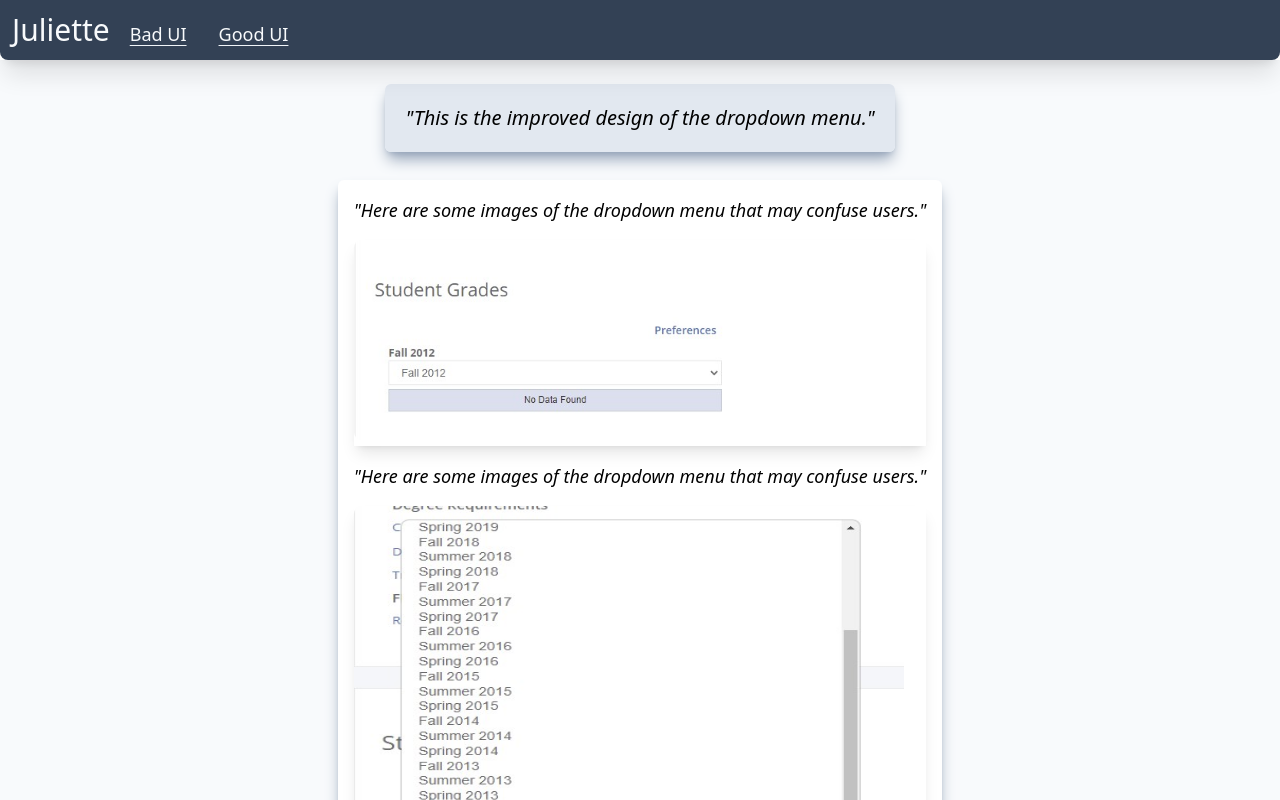
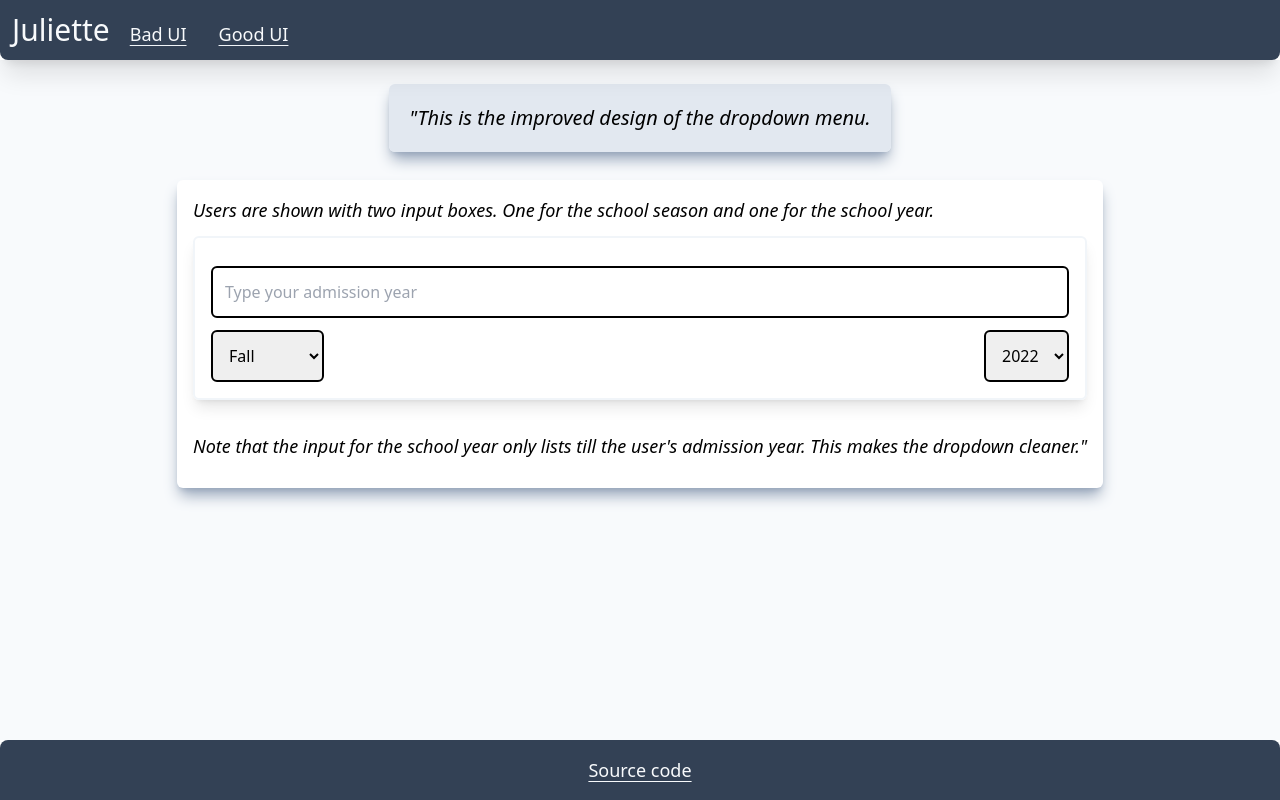
Before and after one commit to KhoiUna/cis-juliette, a Next.js app: page /good-ui in a window 1280 px wide. Shown: the top 800 px of the page. Built offline with nearby package versions, Linux system fonts and the light colour scheme.

Commit message:
update UI

```diff
--- /dev/null
+++ b/components/Dropdown.tsx
@@ -0,0 +1,36 @@
+import { DropdownProps } from "../types/types";
+
+const Dropdown = ({ admissionYear }: DropdownProps) => {
+  const currentYear = new Date().getFullYear();
+  const yearDifference = currentYear - admissionYear;
+  const yearArray = new Array(yearDifference + 1).fill(null);
+
+  return (
+    <>
+      <select
+        className="border-2 border-black rounded-md p-3"
+        name="season"
+        id="season"
+      >
+        <option value="Fall">Fall</option>
+        <option value="Winter">Winter</option>
+        <option value="Spring">Spring</option>
+        <option value="Summer">Summer</option>
+      </select>
+
+      <select
+        className="border-2 border-black rounded-md p-3"
+        name="year"
+        id="year"
+      >
+        {yearArray.map((item, index) => (
+          <option key={index} value="Fall">
+            {currentYear - index}
+          </option>
+        ))}
+      </select>
+    </>
+  );
+};
+
+export default Dropdown;
--- /dev/null
+++ b/components/YearInput.tsx
@@ -0,0 +1,16 @@
+import { YearInputProps } from "../types/types";
+
+const YearInput = ({ handleChangeAdmissionYear }: YearInputProps) => {
+  return (
+    <input
+      onChange={(e) => handleChangeAdmissionYear(e)}
+      className="border-2 border-black p-3 my-3 rounded-md w-[100%]"
+      type="number"
+      name="admission-year"
+      id="admission-year"
+      placeholder="Type your admission year"
+    />
+  );
+};
+
+export default YearInput;
--- a/components/ui/NavLink.tsx
+++ b/components/ui/NavLink.tsx
@@ -4,7 +4,7 @@ import { NavLinkProps } from "../../types/types";
 const NavLink = ({ href, text }: NavLinkProps) => {
   return (
     <Link href={href.toLowerCase()} passHref>
-      <span className="cursor-pointer">{text}</span>
+      <p className="cursor-pointer inline">{text}</p>
     </Link>
   );
 };
--- a/containers/Layout.tsx
+++ b/containers/Layout.tsx
@@ -11,7 +11,7 @@ const Layout = ({ children, title }: LayoutProps) => {
 
       <HeaderBar />
 
-      <main className="bg-slate-50 py-3 min-h-[100vh]">{children}</main>
+      <main className="bg-slate-50 py-3 min-h-[85vh]">{children}</main>
 
       <footer className="bg-slate-700 text-slate-50 text-center px-4 py-4 rounded-t-lg">
         <a
--- a/pages/bad-ui.tsx
+++ b/pages/bad-ui.tsx
@@ -41,13 +41,8 @@ const Bad: NextPage = () => {
               <p className="text-lg italic">
                 Here is the dropdown menu that may confuse users. Users are
                 provided a long list of school semesters that they have to
-                scroll down. But there is a{" "}
-                <span className="underline underline-offset-3 text-blue-600 font-bold">
-                  <NavLink href={"/good-ui"} text={"better way"}></NavLink>
-                </span>
-                .
+                scroll down.
               </p>
-
               <div className="my-4 text-center">
                 <Image
                   className="rounded-lg"
@@ -56,7 +51,17 @@ const Bad: NextPage = () => {
                   height={500}
                   alt="Dropdown menu"
                 />
-              </div>
+              </div>{" "}
+              <p className="text-lg italic">
+                Note that users are also shown the school years that are way
+                before they have been admitted.
+                <br />
+                But there is a{" "}
+                <span className="underline underline-offset-3 text-blue-600 font-bold">
+                  <NavLink href={"/good-ui"} text={"better way"}></NavLink>
+                </span>
+                .{'"'}
+              </p>
             </div>
           </div>
         </Card>
--- a/pages/good-ui.tsx
+++ b/pages/good-ui.tsx
@@ -2,16 +2,21 @@ import QuoteBlock from "../components/ui/QuoteBlock";
 import Card from "../components/ui/Card";
 import Layout from "../containers/Layout";
 import { NextPage } from "next";
-import Image from "next/image";
+import Dropdown from "../components/Dropdown";
+import YearInput from "../components/YearInput";
+import { useState } from "react";
 
 const Good: NextPage = () => {
+  const currentYear = new Date().getFullYear();
+  const [admissionYear, setAdmissionYear] = useState<number>(currentYear);
+  const handleChange = ({ target }) => setAdmissionYear(target.value);
+
   return (
     <Layout title={"Good UI"}>
       <div className="flex justify-center">
         <QuoteBlock>
           <p className="text-xl italic text-left">
             {'"'}This is the improved design of the dropdown menu.
-            {'"'}
           </p>
         </QuoteBlock>
       </div>
@@ -21,36 +26,29 @@ const Good: NextPage = () => {
           <div className="px-4 py-4 rounded-md">
             <div className="mb-3">
               <p className="text-lg italic">
-                {'"'}Here are some images of the dropdown menu that may confuse
-                users.
+                Users are shown with two input boxes. One for the school season
+                and one for the school year.
+              </p>
+            </div>
+
+            <div className="border-slate-100 border-2 rounded-md p-4 shadow-lg">
+              <div className="text-center">
+                <YearInput handleChangeAdmissionYear={handleChange} />
+              </div>
+
+              <div className="flex justify-between">
+                <Dropdown admissionYear={admissionYear} />
+              </div>
+            </div>
+          </div>
+
+          <div className="px-4 py-4 rounded-md">
+            <div className="mb-3">
+              <p className="text-lg italic">
+                Note that the input for the school year only lists till the
+                {" user's"} admission year. This makes the dropdown cleaner.
                 {'"'}
               </p>
-              <div className="my-4 shadow-lg">
-                <Image
-                  className="rounded-lg"
-                  src={"/images/student_grades_page.jpg"}
-                  width={400}
-                  height={200}
-                  alt="Student grades page"
-                />
-              </div>
-            </div>
-
-            <div className="mt-3">
-              <p className="text-lg italic">
-                {'"'}Here are some images of the dropdown menu that may confuse
-                users.
-                {'"'}
-              </p>
-              <div className="my-4 shadow-lg">
-                <Image
-                  className="rounded-lg"
-                  src={"/images/dropdown_menu.jpg"}
-                  width={550}
-                  height={400}
-                  alt="Dropdown menu"
-                />
-              </div>
             </div>
           </div>
         </Card>
```
Also changed, not shown: types/types.ts (+8 -0 lines).
